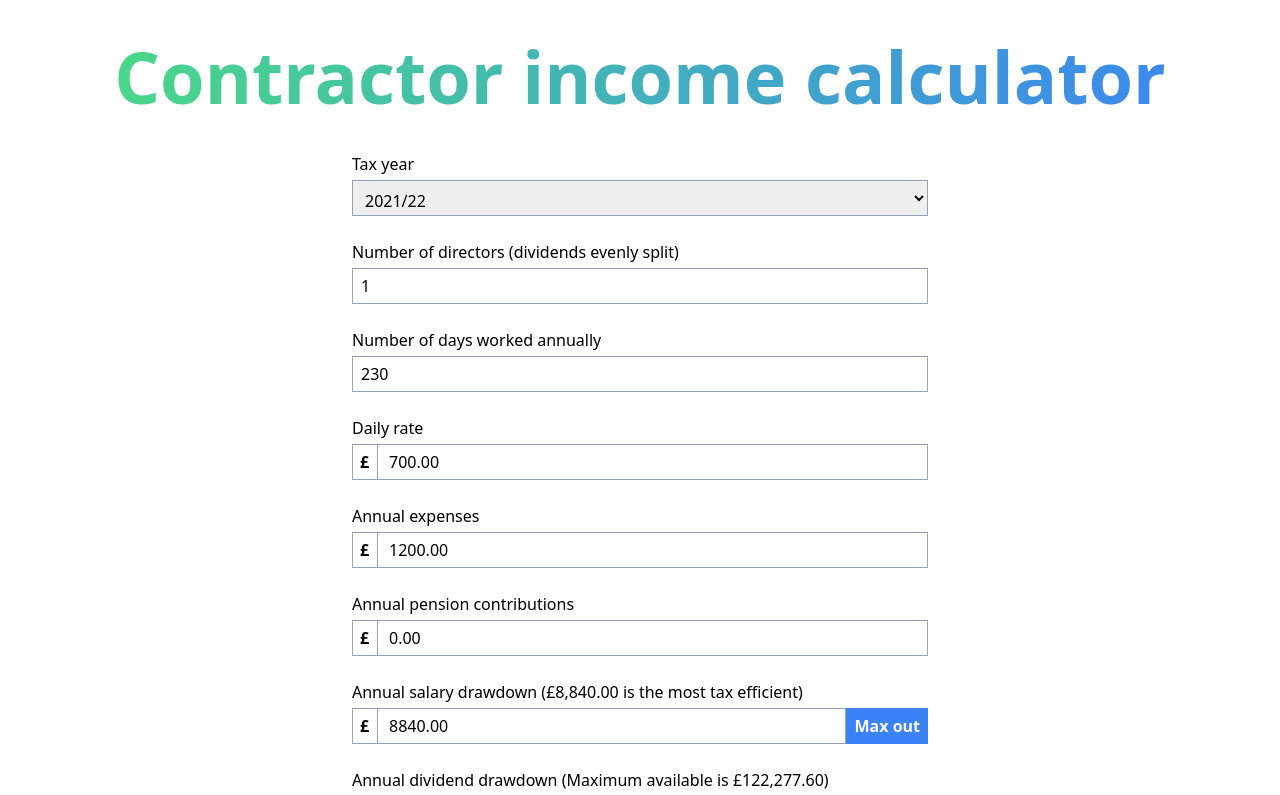
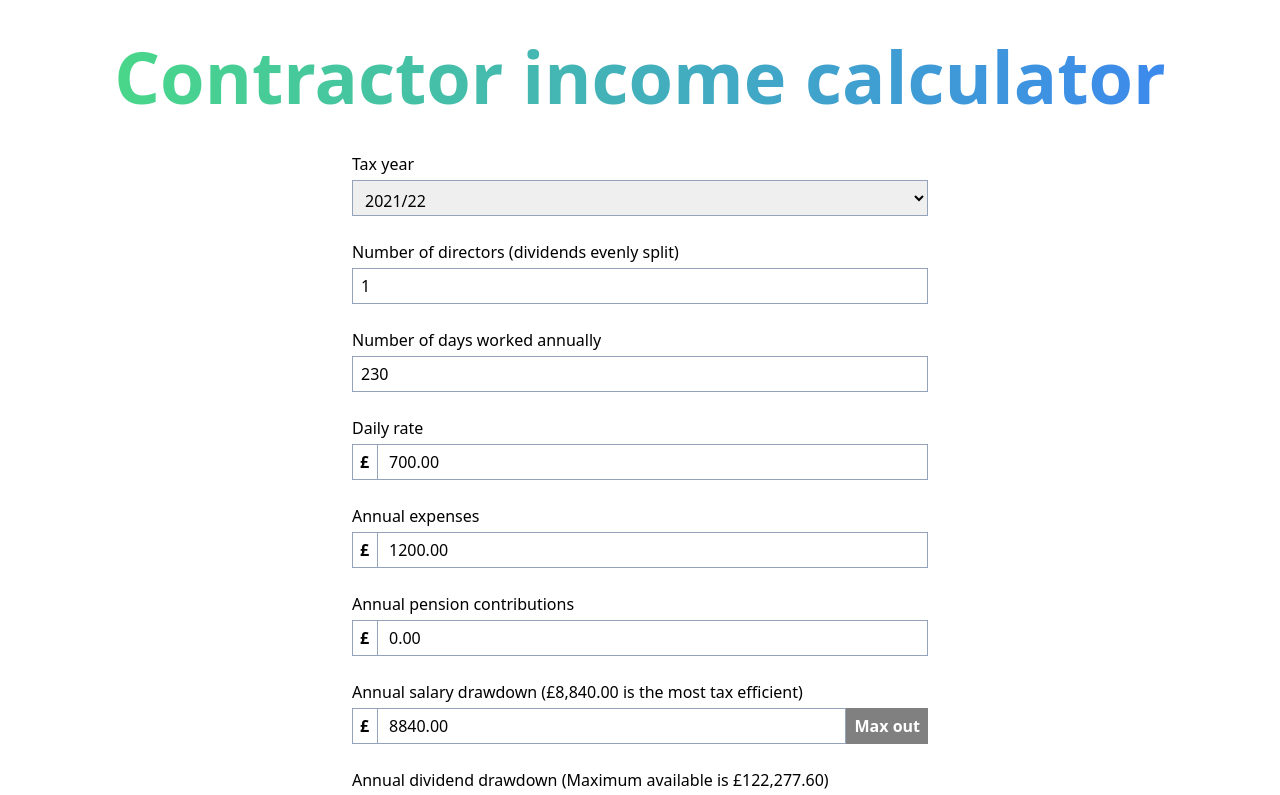
Before and after one commit to rbrtsmith/contractor-calculator, a Next.js app: page / in a window 1280 px wide. Shown: the top 795 px of the page. Built offline with nearby package versions, Linux system fonts and the light colour scheme.

Commit message:
disable buttons when maxed out

```diff
--- /dev/null
+++ b/components/Button.tsx
@@ -0,0 +1,12 @@
+export const Button = ({
+  children,
+  type,
+  ...props
+}: React.HTMLProps<HTMLButtonElement>) => (
+  <button
+    className="h-full bg-blue-500 hover:bg-blue-700 text-white px-2 font-bold"
+    {...props}
+  >
+    {children}
+  </button>
+);
--- a/components/index.ts
+++ b/components/index.ts
@@ -1,2 +1,3 @@
 export { TextInput } from "./TextInput";
 export { SelectInput } from "./SelectInput";
+export { Button } from "./Button";
--- a/pages/index.tsx
+++ b/pages/index.tsx
@@ -1,5 +1,5 @@
 import { useForm, useCalculate } from "../hooks";
-import { TextInput, SelectInput } from "../components";
+import { TextInput, SelectInput, Button } from "../components";
 import { currencyFormat, convertToPounds } from "../utils";
 
 import { TAXES } from "../constants";
@@ -59,7 +59,6 @@ const Home = () => {
     dividendDrawdown,
     taxes,
   });
-
   return (
     <main>
       <div className="flex flex-col justify-center text-center pt-10 px-4">
@@ -136,8 +135,11 @@ const Home = () => {
             )} is the most tax efficient)`}
             prepend="£"
             append={
-              <button
-                className="h-full bg-blue-500 hover:bg-blue-700 text-white px-2 font-bold"
+              <Button
+                disabled={
+                  MAX_TAX_EFFICIENT_SALARY_PENCE ===
+                  Number(salaryDrawdown) * 100
+                }
                 onClick={() => {
                   const evt = {
                     currentTarget: {
@@ -151,7 +153,7 @@ const Home = () => {
                 }}
               >
                 Max out
-              </button>
+              </Button>
             }
             type="number"
             step="0.01"
@@ -169,8 +171,11 @@ const Home = () => {
             )})`}
             prepend="£"
             append={
-              <button
-                className="h-full bg-blue-500 hover:bg-blue-700 text-white px-2 font-bold"
+              <Button
+                disabled={
+                  maximumAllowableDividendDrawdown ===
+                  Number(dividendDrawdown) * 100
+                }
                 onClick={() => {
                   const evt = {
                     currentTarget: {
@@ -184,7 +189,7 @@ const Home = () => {
                 }}
               >
                 Max out
-              </button>
+              </Button>
             }
             step="0.01"
             type="number"
@@ -247,13 +252,13 @@ const Home = () => {
                 </li>
               </ul>
             </li>
-            <li className="mb-2">
+            {/* <li className="mb-2">
               <strong>
                 Tax to pay on salary
                 {Number(numberOfDirectors) > 1 ? " per director:" : ":"}
               </strong>{" "}
               £0.00
-            </li>
+            </li> */}
             <li className="mb-2">
               {Number(numberOfDirectors) > 1 ? (
                 <>
--- a/styles/globals.css
+++ b/styles/globals.css
@@ -393,9 +393,6 @@ Ensure the default browser behavior of the `hidden` attribute.
 .mb-6 {
   margin-bottom: 1.5rem;
 }
-.mb-4 {
-  margin-bottom: 1rem;
-}
 .block {
   display: block;
 }
@@ -454,13 +451,13 @@ Ensure the default browser behavior of the `hidden` attribute.
 .p-2 {
   padding: 0.5rem;
 }
+.px-4 {
+  padding-left: 1rem;
+  padding-right: 1rem;
+}
 .px-2 {
   padding-left: 0.5rem;
   padding-right: 0.5rem;
-}
-.px-4 {
-  padding-left: 1rem;
-  padding-right: 1rem;
 }
 .pt-10 {
   padding-top: 2.5rem;
@@ -535,6 +532,12 @@ input:invalid {
   border-left: 1px solid rgb(148 163 184 / var(--tw-border-opacity));
 }
 
+button[disabled],
+button[disabled]:hover,
+button[disabled]:focus {
+  background-color: grey;
+}
+
 .hover\:bg-blue-700:hover {
   --tw-bg-opacity: 1;
   background-color: rgb(29 78 216 / var(--tw-bg-opacity));
--- a/styles/tailwind.css
+++ b/styles/tailwind.css
@@ -42,3 +42,9 @@ input:invalid {
   font-weight: bold;
   border-left: 1px solid rgb(148 163 184 / var(--tw-border-opacity));
 }
+
+button[disabled],
+button[disabled]:hover,
+button[disabled]:focus {
+  background-color: grey;
+}
```
